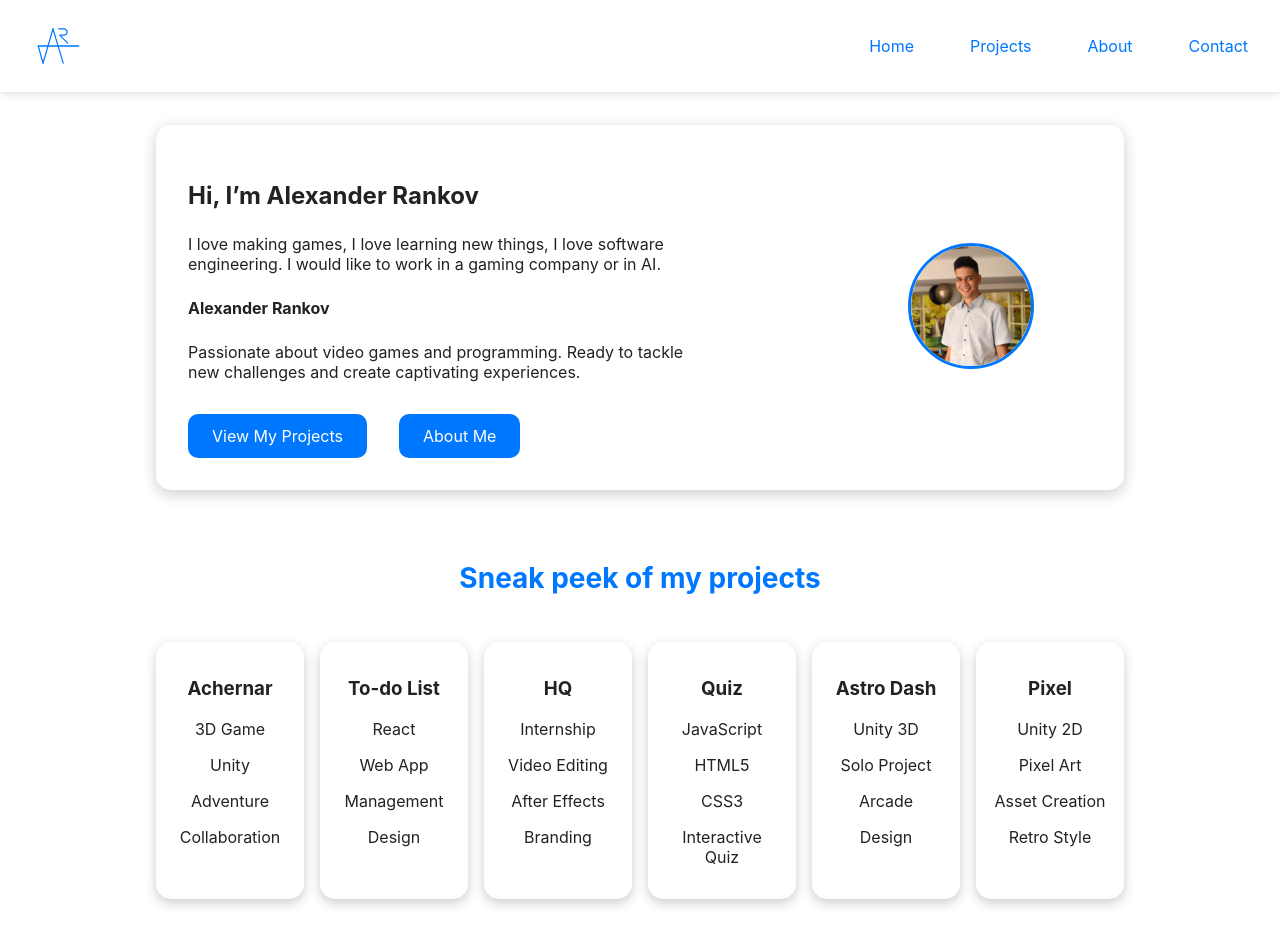
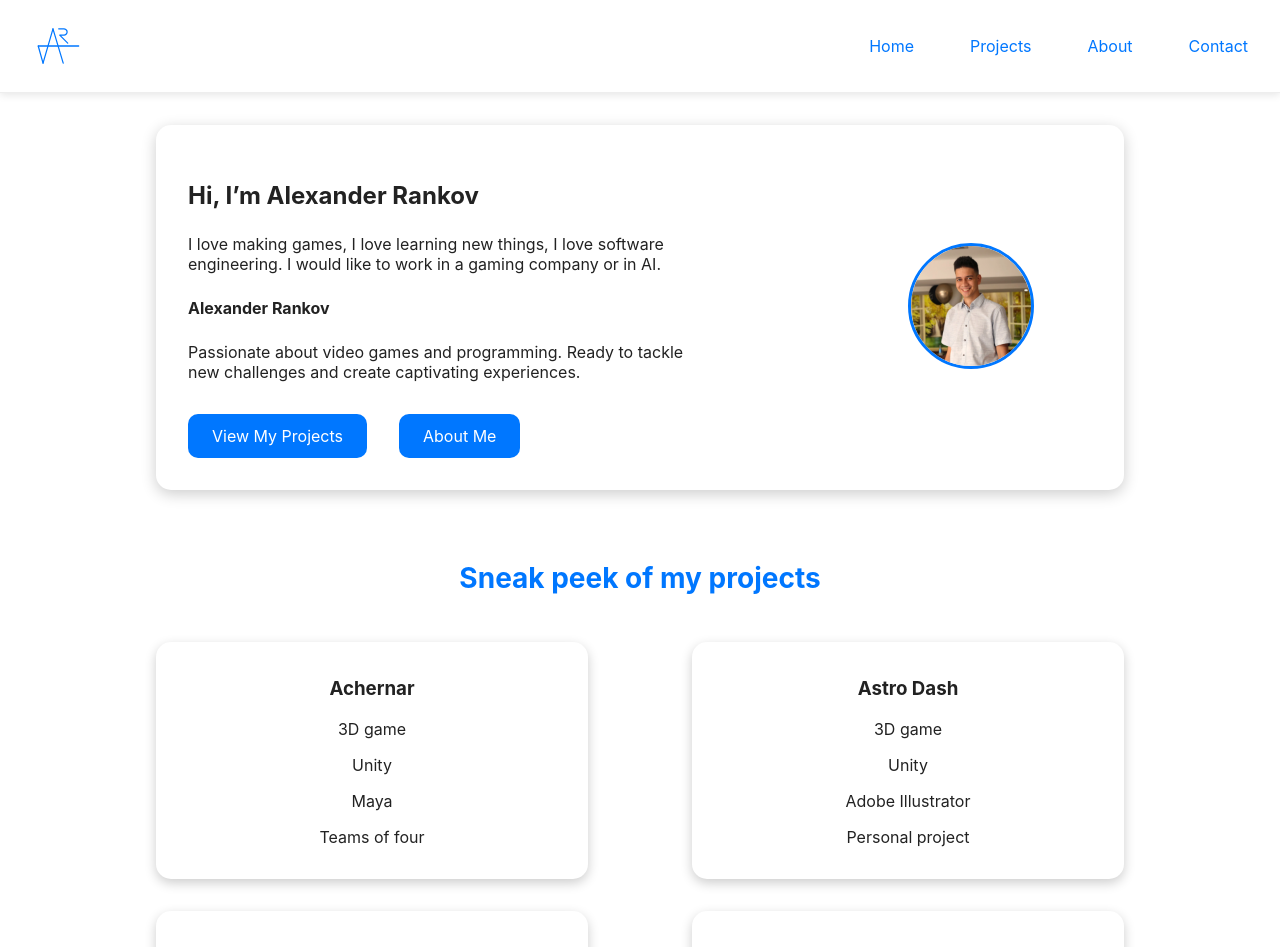
Before and after one commit to 2259198/My-portfolio, a React (Vite) app: page /about in a window 1280 px wide. Shown: the top 947 px of the page. Built offline with nearby package versions, Linux system fonts and the light colour scheme.

Commit message:
I added all of the sneak peek projects into the map and adjusted the CSS. It's starting to look pretty good

```diff
--- a/src/data/sneakPeekProjects.js
+++ b/src/data/sneakPeekProjects.js
@@ -16,7 +16,7 @@ const sneakPeak = [
     },
     {
         name : "Hockey Québec",
-        type : "Internsghip",
+        type : "Internship",
         software : "Adobe After Effects",
         software2 : "Adobe Premiere Pro",
         team: "Alone"
@@ -43,6 +43,6 @@ const sneakPeak = [
         team: "Personal Project"
     }
 
-]
+].sort((a, b) => a.name.localeCompare(b.name))
 
 export default sneakPeak;
--- a/src/pages/Home.jsx
+++ b/src/pages/Home.jsx
@@ -2,7 +2,9 @@ import React from 'react';
 import { useNavigate } from 'react-router-dom';
 import { Link } from 'react-router-dom';
 import meImage from '../assets/me.webp';
+import sneakPeak from '../data/sneakPeekProjects';
 import './Home.scss';
+import projects from '../data/projects';
 
 export default function Home() {
   const navigate = useNavigate();
@@ -31,48 +33,20 @@ export default function Home() {
         <div className="showcase" id="projects">
           <h2>Sneak peek of my projects</h2>
           <div className="projects">
-            <div className="project">
-              <h3>Achernar</h3>
-              <p>3D Game</p>
-              <p>Unity</p>
-              <p>Adventure</p>
-              <p>Collaboration</p>
-            </div>
-            <div className="project">
-              <h3>To-do List</h3>
-              <p>React</p>
-              <p>Web App</p>
-              <p>Management</p>
-              <p>Design</p>
-            </div>
-            <div className="project">
-              <h3>HQ</h3>
-              <p>Internship</p>
-              <p>Video Editing</p>
-              <p>After Effects</p>
-              <p>Branding</p>
-            </div>
-            <div className="project">
-              <h3>Quiz</h3>
-              <p>JavaScript</p>
-              <p>HTML5</p>
-              <p>CSS3</p>
-              <p>Interactive Quiz</p>
-            </div>
-            <div className="project">
-              <h3>Astro Dash</h3>
-              <p>Unity 3D</p>
-              <p>Solo Project</p>
-              <p>Arcade</p>
-              <p>Design</p>
-            </div>
-            <div className="project">
-              <h3>Pixel</h3>
-              <p>Unity 2D</p>
-              <p>Pixel Art</p>
-              <p>Asset Creation</p>
-              <p>Retro Style</p>
-            </div>
+
+            {
+              sneakPeak.map((sneak) => (
+
+                <div className="project">
+                  <h3>{sneak.name}</h3>
+                  <p>{sneak.type}</p>
+                  <p>{sneak.software}</p>
+                  <p>{sneak.software2}</p>
+                  <p>{sneak.team}</p>
+                </div>
+
+              ))
+            }
           </div>
           <div className="projects-button">
             <Link to="/projects">View all of my projects</Link>
--- a/src/pages/Home.scss
+++ b/src/pages/Home.scss
@@ -91,10 +91,12 @@
 
     .projects {
       display: flex;
-      flex-direction: column;
-      gap: 1rem;
+      flex-wrap: wrap;
+      gap: 2rem;
+      justify-content: center;
 
       .project {
+        width: 400px;
         background: $white-color;
         padding: 1rem;
         border-radius: 15px;
@@ -162,8 +164,8 @@
     }
 
     .project {
-      flex: 1;
-      max-width: 32%;
+      width: 420px;
+      max-width: 50%;
     }
   }
 }
```
